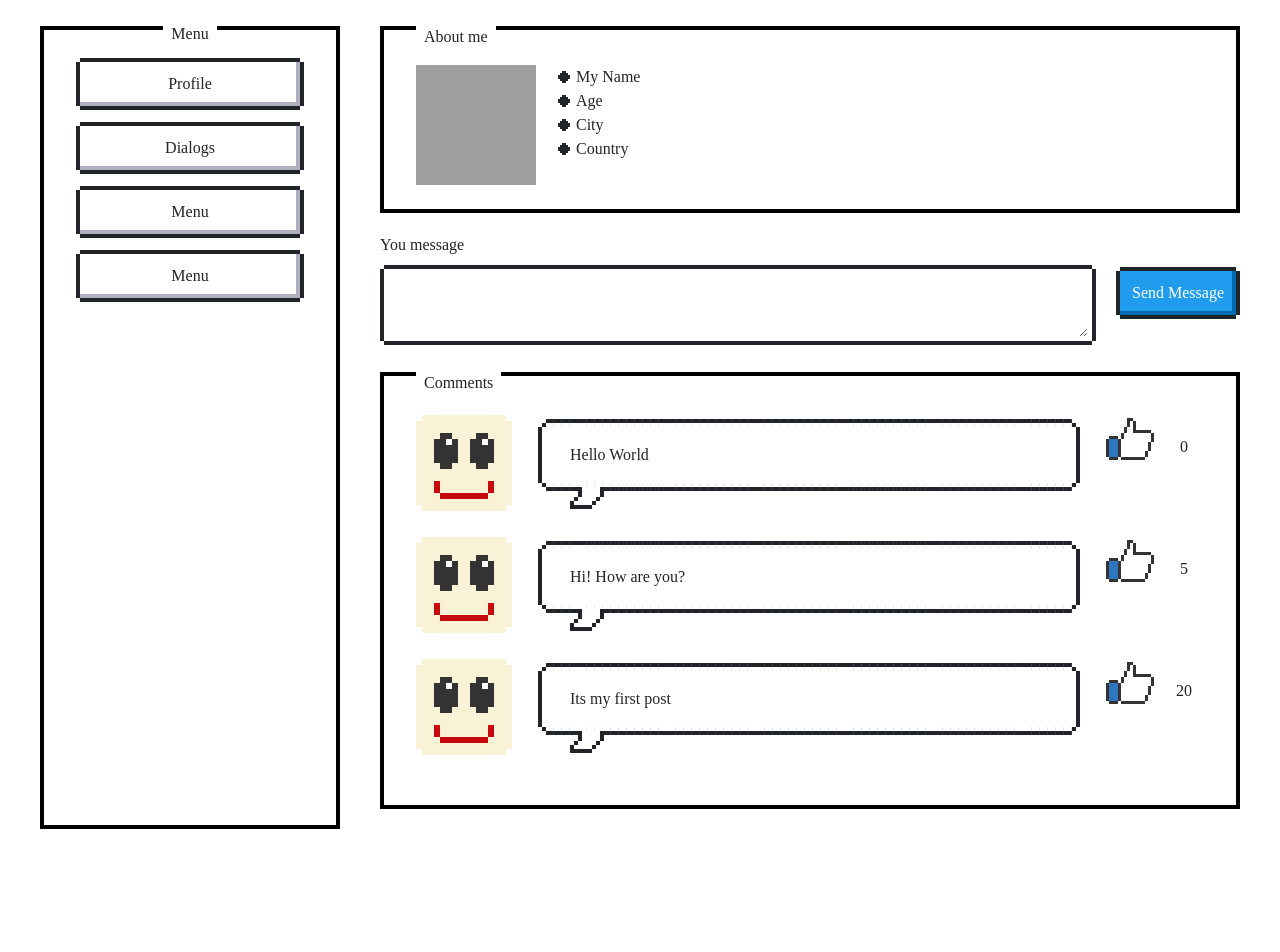
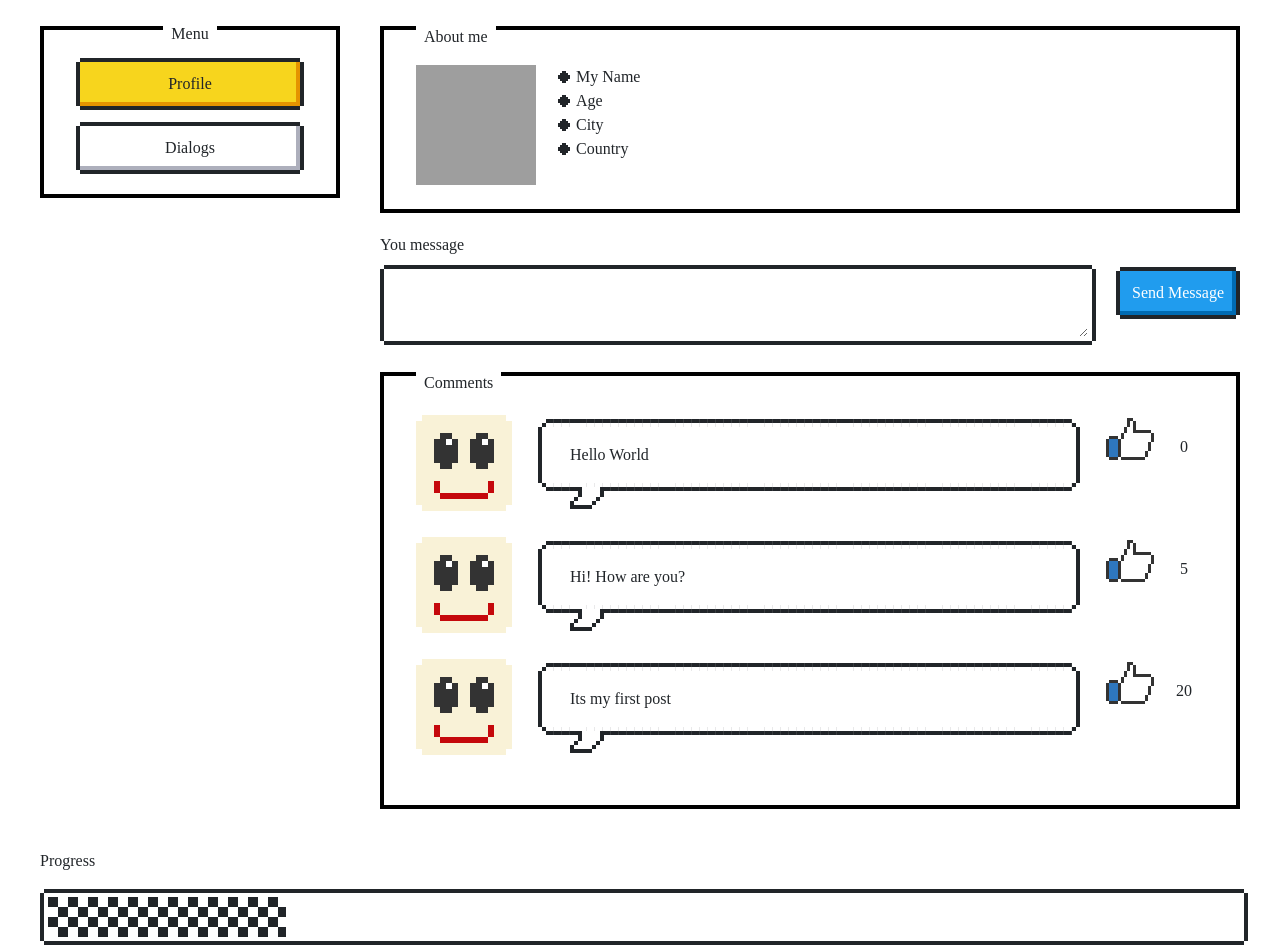
Before and after one commit to gerasem/react, a React (Create React App) app: page /profile in a window 1280 px wide. Shown: the part 72-1024 px from the top of the page. Before the commit the page ends 921 px from the top, so only its background shows below. Built offline with nearby package versions, Linux system fonts and the light colour scheme; grey boxes are pictures that could not be loaded.

Commit message:
20: NavLink component, Footer Progress Bar

```diff
--- a/src/App.js
+++ b/src/App.js
@@ -5,6 +5,7 @@ import Nav from './components/Nav/Nav';
 import Profile from './components/Profile/Profile';
 import Dialogs from "./components/Dialogs/Dialogs";
 import {BrowserRouter, Route} from "react-router-dom";
+import Footer from "./Footer/Footer";
 
 const App = () => {
     return (
@@ -18,6 +19,7 @@ const App = () => {
                         <Route path="/profile" component={Profile}/>
                     </div>
                 </section>
+                <Footer/>
             </div>
         </BrowserRouter>
     );
--- /dev/null
+++ b/src/Footer/Footer.jsx
@@ -0,0 +1,11 @@
+import style from './Footer.module.css';
+
+const Footer = () => {
+    return (
+        <div>
+            <p>Progress</p>
+            <progress className="nes-progress is-pattern" value="20" max="100"></progress>
+        </div>
+    )
+}
+export default Footer;
--- a/src/components/Nav/Nav.jsx
+++ b/src/components/Nav/Nav.jsx
@@ -1,13 +1,12 @@
 import style from './Nav.module.css';
+import {NavLink} from "react-router-dom";
 
 const Nav = () => {
     return (
         <aside className={`nes-container with-title is-centered ${style.aside}`}>
             <p className="title">Menu</p>
-            <a className={`nes-btn ${style.item}`} href="/profile">Profile</a>
-            <a className={`nes-btn ${style.item}`} href="/dialogs">Dialogs</a>
-            <a className={`nes-btn ${style.item}`} href="#">Menu</a>
-            <a className={`nes-btn ${style.item}`} href="#">Menu</a>
+            <NavLink className={`nes-btn ${style.item}`} activeClassName={style.active} to="/profile">Profile</NavLink>
+            <NavLink className={`nes-btn ${style.item}`} activeClassName={style.active} to="/dialogs">Dialogs</NavLink>
         </aside>
     )
 }
--- a/src/components/Nav/Nav.module.css
+++ b/src/components/Nav/Nav.module.css
@@ -1,9 +1,34 @@
 .aside {
     width: 300px;
     margin-right: 40px;
+    height: fit-content;
 }
 
 .item{
     display: block;
     margin-bottom: 20px;
 }
+
+.active{
+    background-color: #f7d51d;
+}
+
+.active:hover{
+    background-color: #f2c409;
+}
+
+.active:focus{
+    box-shadow: 0 0 0 6px rgba(229, 148, 0, .3 );
+}
+
+.active:after{
+    box-shadow: inset -4px -4px #e59400;
+}
+
+.active:hover:after{
+    box-shadow: inset -6px -6px #e59400;
+}
+
+.active:active:not(.is-disabled):after {
+    box-shadow: inset 4px 4px #e59400;
+}
--- a/src/components/Profile/MyPosts/MyPosts.jsx
+++ b/src/components/Profile/MyPosts/MyPosts.jsx
@@ -12,8 +12,8 @@ const MyPosts = () => {
                 <div className={style.send}>
                     <button type="button" className="nes-btn is-primary">Send Message</button>
                 </div>
+            </div>
 
-            </div>
             <section className="nes-container with-title">
                 <p className="title">Comments</p>
                 <section className="message-list">
@@ -22,8 +22,6 @@ const MyPosts = () => {
                     <Post message='Its my first post' like='20'/>
                 </section>
             </section>
-
-
         </section>
     )
 }
--- a/src/components/Profile/MyPosts/Post/Post.jsx
+++ b/src/components/Profile/MyPosts/Post/Post.jsx
@@ -7,7 +7,10 @@ const Post = (props) => {
             <div className={`nes-balloon from-left ${style.item}`}>
                 <p>{props.message}</p>
             </div>
-            <i className="nes-icon is-medium like"></i><span className={style.likeCount}>{props.like}</span>
+            <i className="nes-icon is-medium like"></i>
+            <span className={style.likeCount}>
+                {props.like}
+            </span>
         </section>
     )
 }
--- a/src/components/Profile/Profile.jsx
+++ b/src/components/Profile/Profile.jsx
@@ -25,10 +25,7 @@ const Profile = () => {
                     </div>
                 </div>
             {/*</section>*/}
-
-
             <MyPosts/>
-
         </div>
     )
 }
```
Also changed, not shown: src/Footer/Footer.module.css (added).
